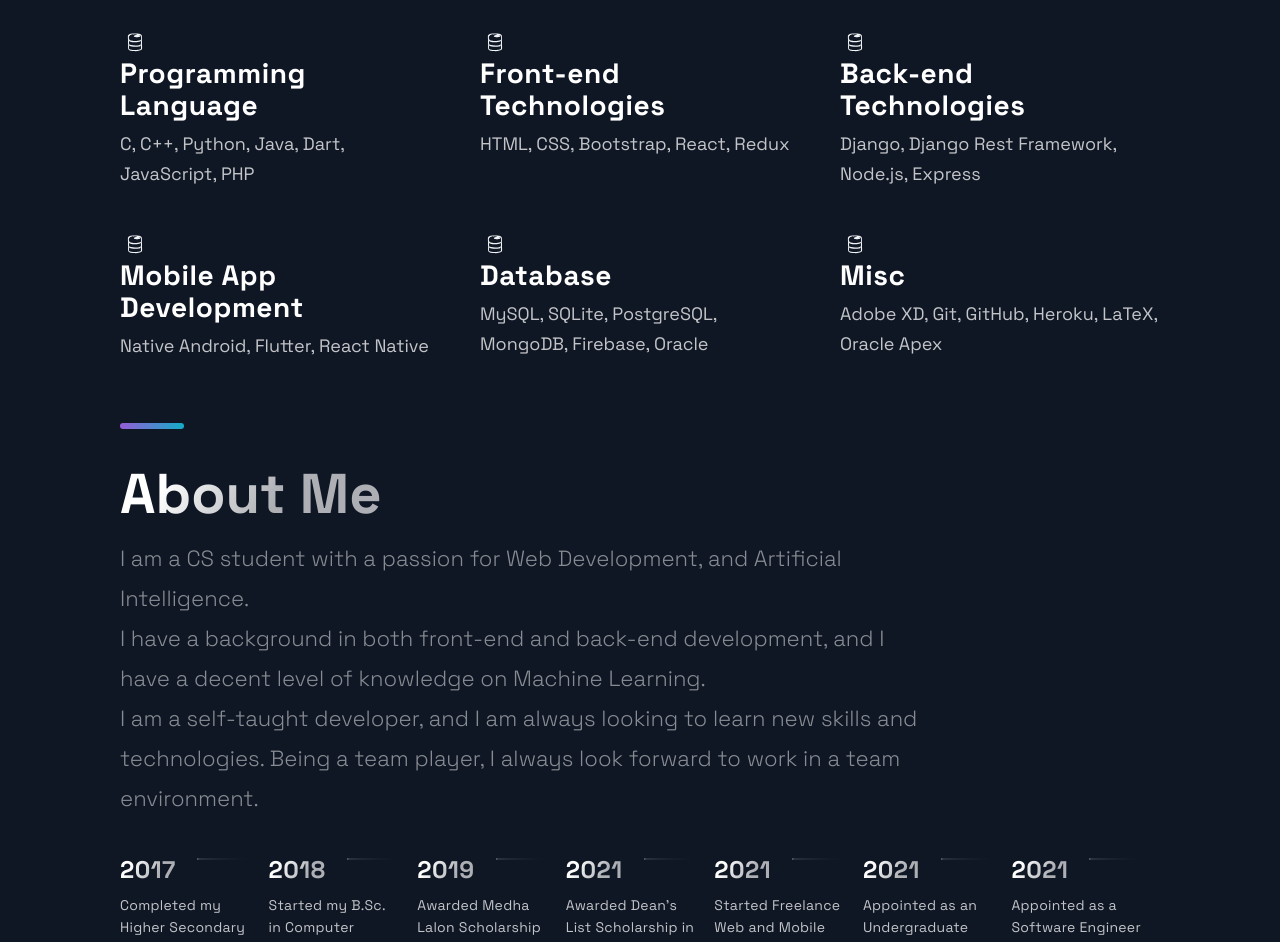
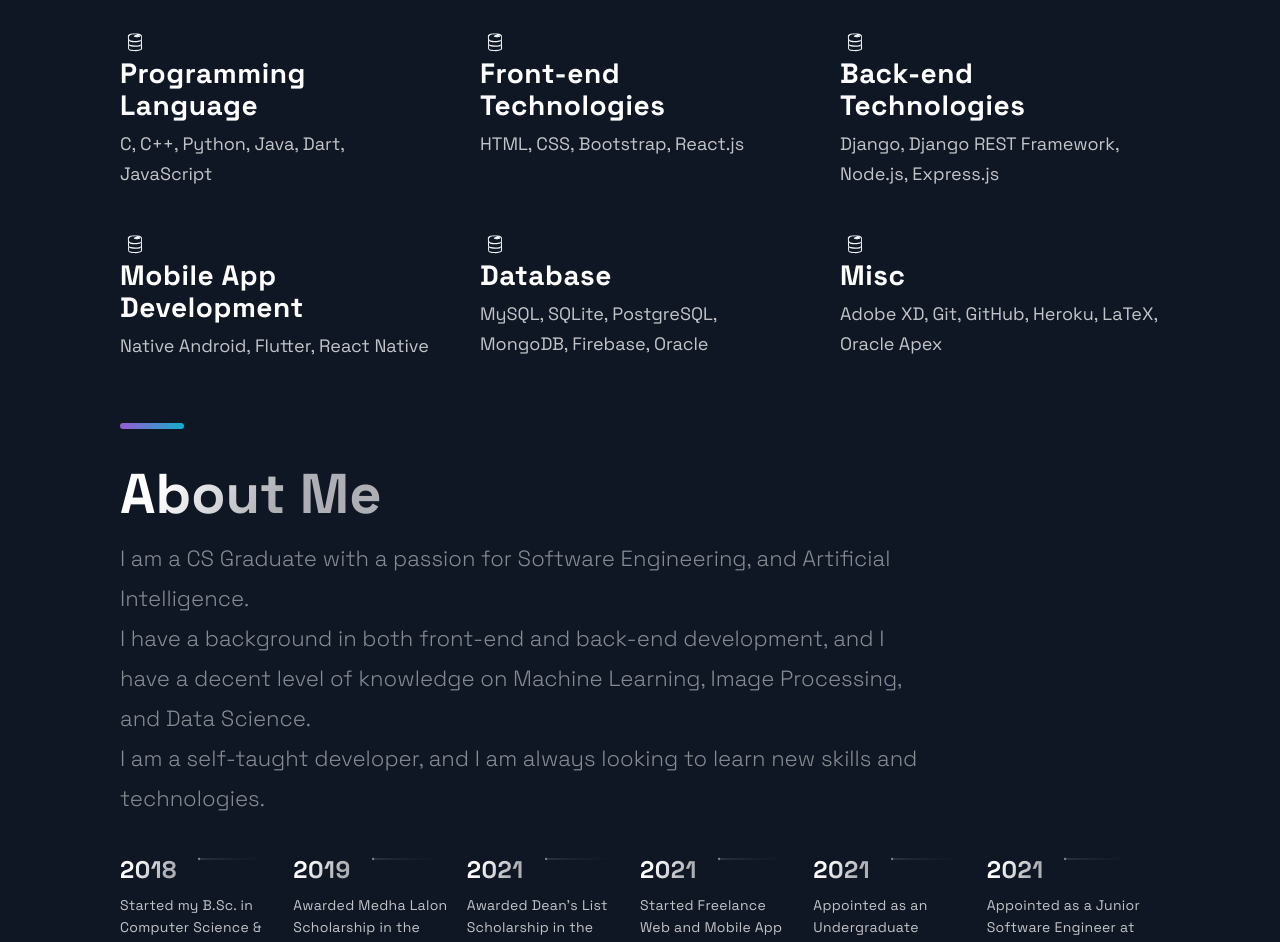
Before and after one commit to MeherajUlMahmmud/Portfolio, a Next.js app: page / in a window 1280 px wide. Shown: the part 3100-4042 px from the top of the page. Built offline with nearby package versions, Linux system fonts and the light colour scheme.

Commit message:
new updates

```diff
--- a/src/components/Footer/Footer.js
+++ b/src/components/Footer/Footer.js
@@ -36,7 +36,7 @@ const Footer = () => {
 				<LinkColumn>
 					<LinkTitle>Resume</LinkTitle>
 					<LinkItem
-						href="https://drive.google.com/file/d/1RWauVa3CvaGULNLt2SNU4GnpWPnApHQ_/view?usp=sharing"
+						href="https://drive.google.com/file/d/1RXWNMN7LeAeMnXt5MX8Wv3lS5kIBJtyB/view?usp=sharing"
 						target="_blank"
 					>
 						Check Out My Resume
--- a/src/components/Technologies/Technologies.js
+++ b/src/components/Technologies/Technologies.js
@@ -29,7 +29,7 @@ const Technologies = () => (
 				<ListContainer>
 					<ListTitle>Programming Language</ListTitle>
 					<ListParagraph>
-            C, C++, Python, Java, Dart, JavaScript, PHP
+						C, C++, Python, Java, Dart, JavaScript
 					</ListParagraph>
 				</ListContainer>
 			</ListItem>
@@ -37,7 +37,9 @@ const Technologies = () => (
 				<DiFirebase size="3rem" />
 				<ListContainer>
 					<ListTitle>Front-end Technologies</ListTitle>
-          <ListParagraph>HTML, CSS, Bootstrap, React, Redux</ListParagraph>
+					<ListParagraph>
+						HTML, CSS, Bootstrap, React.js
+					</ListParagraph>
 				</ListContainer>
 			</ListItem>
 			<ListItem>
@@ -45,7 +47,7 @@ const Technologies = () => (
 				<ListContainer>
 					<ListTitle>Back-end Technologies</ListTitle>
 					<ListParagraph>
-            Django, Django Rest Framework, Node.js, Express
+						Django, Django REST Framework, Node.js, Express.js
 					</ListParagraph>
 				</ListContainer>
 			</ListItem>
@@ -53,7 +55,9 @@ const Technologies = () => (
 				<DiFirebase size="3rem" />
 				<ListContainer>
 					<ListTitle>Mobile App Development</ListTitle>
-          <ListParagraph>Native Android, Flutter, React Native</ListParagraph>
+					<ListParagraph>
+						Native Android, Flutter, React Native
+					</ListParagraph>
 				</ListContainer>
 			</ListItem>
 			<ListItem>
--- a/src/components/TimeLine/TimeLine.js
+++ b/src/components/TimeLine/TimeLine.js
@@ -34,7 +34,9 @@ const Timeline = () => {
 
 		if (carouselRef.current) {
 			const scrollLeft = Math.floor(
-        carouselRef.current.scrollWidth * 0.7 * (i / TimeLineData.length)
+				carouselRef.current.scrollWidth *
+					0.7 *
+					(i / TimeLineData.length)
 			);
 
 			scroll(carouselRef.current, scrollLeft);
@@ -70,14 +72,14 @@ const Timeline = () => {
 			<br />
 			<SectionTitle>About Me</SectionTitle>
 			<SectionText>
-        I am a CS student with a passion for Web Development, and Artificial
-        Intelligence.
+				I am a CS Graduate with a passion for Software Engineering, and
+				Artificial Intelligence.
 				<br />
-        I have a background in both front-end and back-end development, and I
-        have a decent level of knowledge on Machine Learning.
-        <br />I am a self-taught developer, and I am always looking to learn new
-        skills and technologies. Being a team player, I always look forward to
-        work in a team environment.
+				I have a background in both front-end and back-end development,
+				and I have a decent level of knowledge on Machine Learning,
+				Image Processing, and Data Science.
+				<br />I am a self-taught developer, and I am always looking to
+				learn new skills and technologies.
 			</SectionText>
 			<CarouselContainer ref={carouselRef} onScroll={handleScroll}>
 				<>
--- a/src/constants/constants.js
+++ b/src/constants/constants.js
@@ -85,10 +85,10 @@ export const blogs = [
 ];
 
 export const TimeLineData = [
-	{
-		year: 2017,
-		text: "Completed my Higher Secondary Certificate exam with a GPA of 4.00 out of 5.00",
-	},
+	// {
+	// 	year: 2017,
+	// 	text: "Completed my Higher Secondary Certificate exam with a GPA of 4.00 out of 5.00",
+	// },
 	{
 		year: 2018,
 		text: "Started my B.Sc. in Computer Science & Engineering at East West University",
@@ -105,6 +105,6 @@ export const TimeLineData = [
 	{ year: 2021, text: "Appointed as an Undergraduate Teaching Assistant" },
 	{
 		year: 2021,
-		text: "Appointed as a Software Engineer at ZeroInv",
+		text: "Appointed as a Junior Software Engineer at ZeroInv",
 	},
 ];
```
Lines whose indentation alone changed are shown as unchanged.
